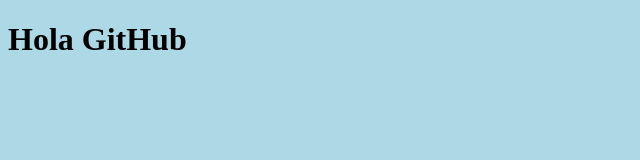
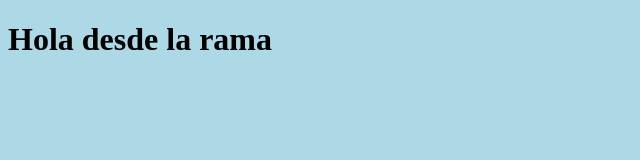
Before and after one commit to ulanog/examen-git-dam, a plain HTML site: page index.html in a window 1280 px wide. Shown: the whole page, without its empty margins (0-640 px from the left). Drawn offline with Linux system fonts and the light colour scheme.

Commit message:
H1 desde la rama

```diff
--- a/index.html
+++ b/index.html
@@ -6,7 +6,7 @@
     <title>Examen Git</title>
 </head>
 <body>
-    <h1>Hola GitHub</h1>
+    <h1>Hola desde la rama</h1>
    <style>
     body{
         background-color: lightblue;
```
